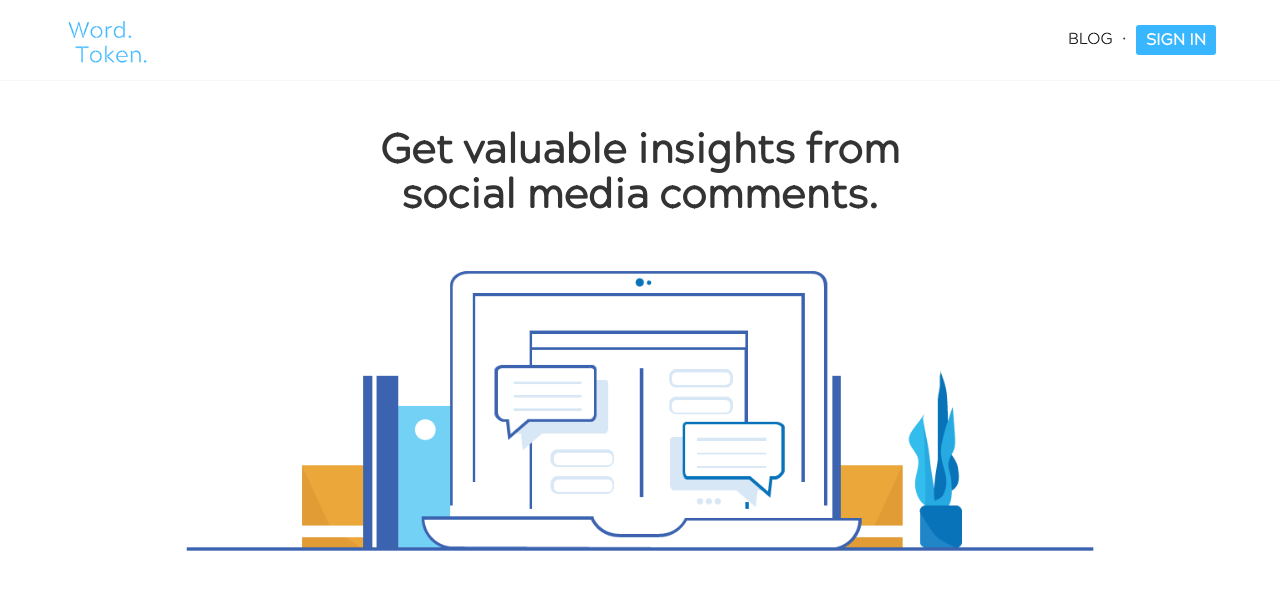
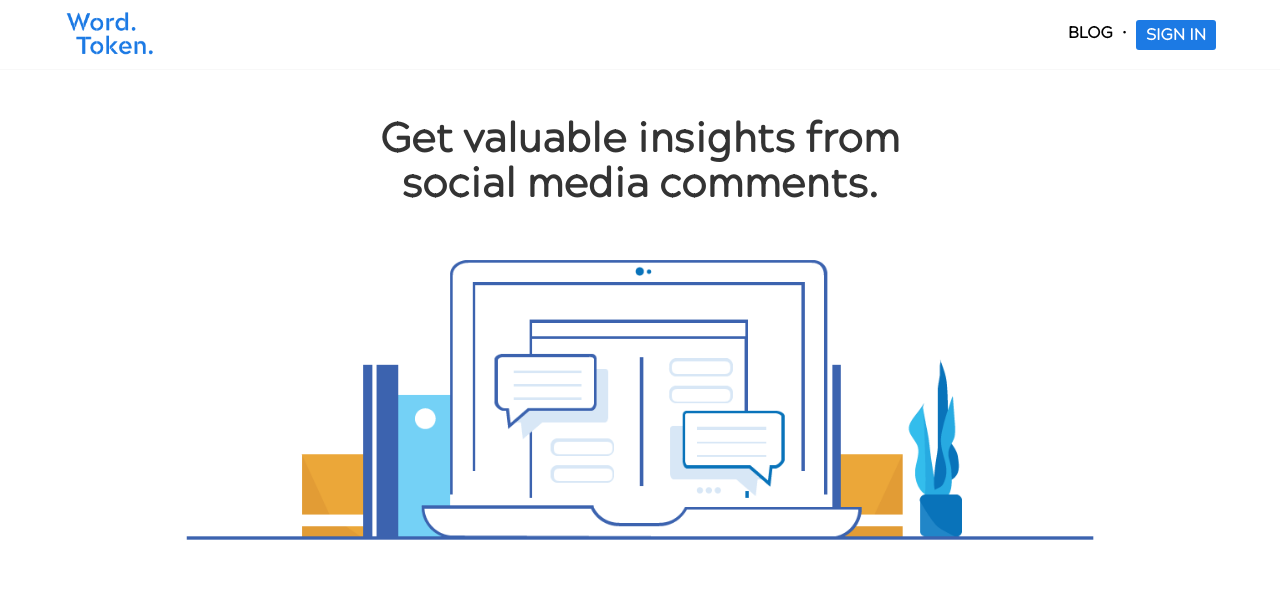
Before and after one commit to WordToken/www, a Gatsby site: page / in a window 1280 px wide. Built offline with nearby package versions, Linux system fonts and the light colour scheme; Gatsby itself is replaced by a stand-in of ours.

Commit message:
update header styles

```diff
--- a/src/components/common/Header/index.js
+++ b/src/components/common/Header/index.js
@@ -1,6 +1,5 @@
 import styled from 'styled-components'
 import { Link } from "gatsby"
-import PropTypes from "prop-types"
 import React from "react"
 import Logo from 'src/components/common/Logo'
 
@@ -9,8 +8,6 @@ const Header = ({ siteTitle }) => (
     <Link to="/"><Logo /></Link>
     <ListElement>
       <li><Link to="/blog">Blog</Link><span>•</span></li>
-      {/* <li><Link to="/docs">Docs</Link><span>•</span></li>
-      <li><Link to="/docs">Learn</Link><span>•</span></li> */}
       <li><a href="http://core.wordtoken.com">Sign In</a></li>
     </ListElement>
   </HeaderElement>
@@ -32,25 +29,27 @@ const HeaderElement = styled.header`
     padding: 0 5%;
     max-width: 1600px;
     margin: 0 auto;
+    min-height: 70px;
 
      > a {
-      height: 80px;
-    }
-
-    img {
-      max-width: 85px;
-      margin: 0;
+       text-decoration: none;
     }
 `
 const ListElement = styled.ul`
   display: flex;
   align-items: center;
   margin: 0;
+  color: #000;
+  font-weight: 700;
 
   a {
     text-decoration: none;
     color: #000;
+    font-weight: 700;
 
+    &:hover {
+      color: #1C7AE4;
+    }
   }
 
   li {
@@ -64,14 +63,14 @@ const ListElement = styled.ul`
       display: flex;
       align-items: center;
       justify-content: center;
-      background: #38b6ff;
+      background: #1C7AE4;
       border-radius: 3px;
       width: 80px;
       height: 30px;
 
       a {
           color: #fff;
-          font-weight: 600;
+          font-weight: 700;
           line-height: normal;
           padding-top: 2px;
       }
--- a/src/components/common/Logo/index.js
+++ b/src/components/common/Logo/index.js
@@ -1,7 +1,7 @@
 import React from 'react'
 import styled from 'styled-components'
 
-import MainLogo from 'src/assets/images/word-token-logo-1.png'
+import MainLogo from 'src/assets/images/word-token-logo-bold.png'
 
 
 
@@ -17,8 +17,22 @@ export default Logo
 
 
 const LogoWrapper = styled.div`
-    text-align: center;
+    display: flex;
+    justify-content: center;
+    align-items: center;
+    max-width: 90px;
+
+    p {
+        color: #1C7AE4;
+        font-size: 30px;
+        text-decoration: none;
+        margin: 0;
+        font-family: 'acherus-militant-1-bold-otf';
+        font-weight: 300;
+    }
+
     img {
-        max-width: 300px;
+        width: 100%;
+        margin: 0;
     }
 `
```
Also changed, not shown: src/assets/images/gatsby-astronaut.png (deleted), src/assets/images/gatsby-icon.png (deleted), src/assets/images/word-token-logo-bold.png (added), src/assets/images/word-token-logo-light-blue.png (added), src/assets/images/word-token-logo.png (added).
